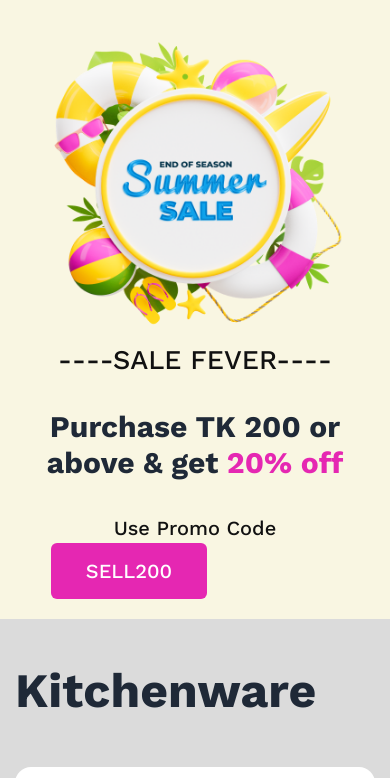
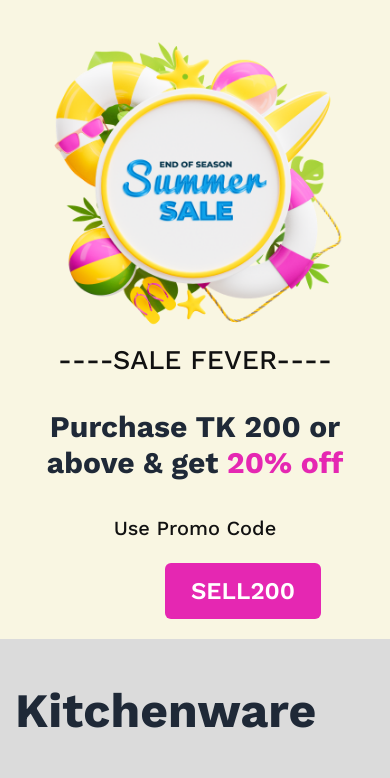
Before and after one commit to NoyonIslam40010/Noyon-Summer-Sale, a plain HTML site: page index.html in a window 390 px wide. Shown: the top 778 px of the page. Drawn offline with nearby package versions, Linux system fonts and the light colour scheme.

Commit message:
Noyon-Summer-Sale

```diff
--- a/index.html
+++ b/index.html
@@ -22,10 +22,10 @@
         <h2 class="SALE_FEVER">----SALE FEVER----</h2>
         <h1 class="text-3xl lg:text-[60px] font-bold md:leading-[60px] mt-7">Purchase TK 200 or above & get <span
             class="text_primary">20% off</span></h1>
-        <div class="Use_Promo_Code lg:flex items-center w-full mt-8  justify-center">
+        <div class="Use_Promo_Code md:flex items-center w-full mt-8  justify-center">
           <h3>Use Promo Code</h3>
-          <p class="flex items-center justify-center  rounded-md ml-4 w-[156px] h-[56px] bg-[#E527B2] text-white"><span
-              class="SELL200 "></span>SELL200</p>
+          <p class=" flex items-center  justify-center  rounded-md md:ml-4 ml-[130px] md:mt-0 mt-5 w-[156px] h-[56px] bg-[#E527B2] text-white"><span
+              class="SELL200 ">SELL200</span></p>
         </div>
       </div>
 
```
